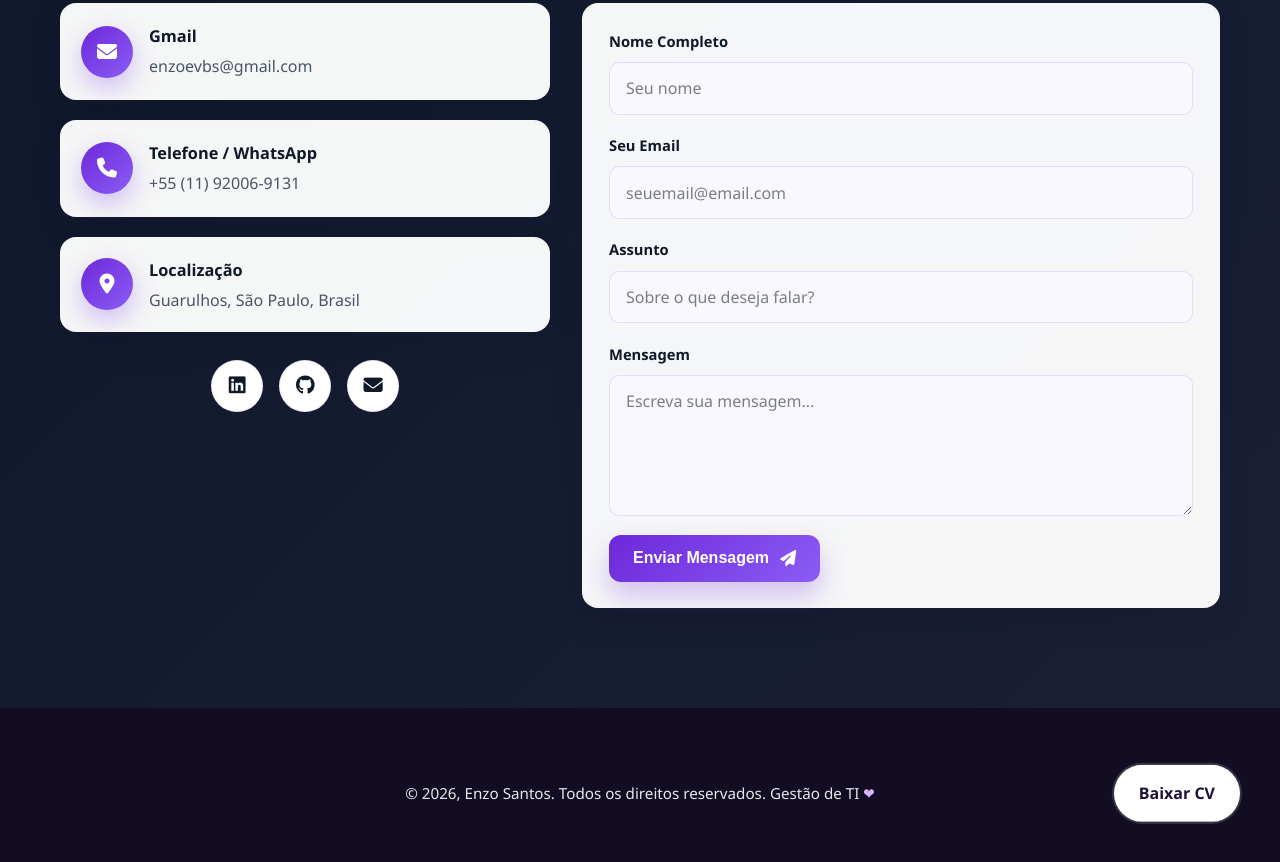
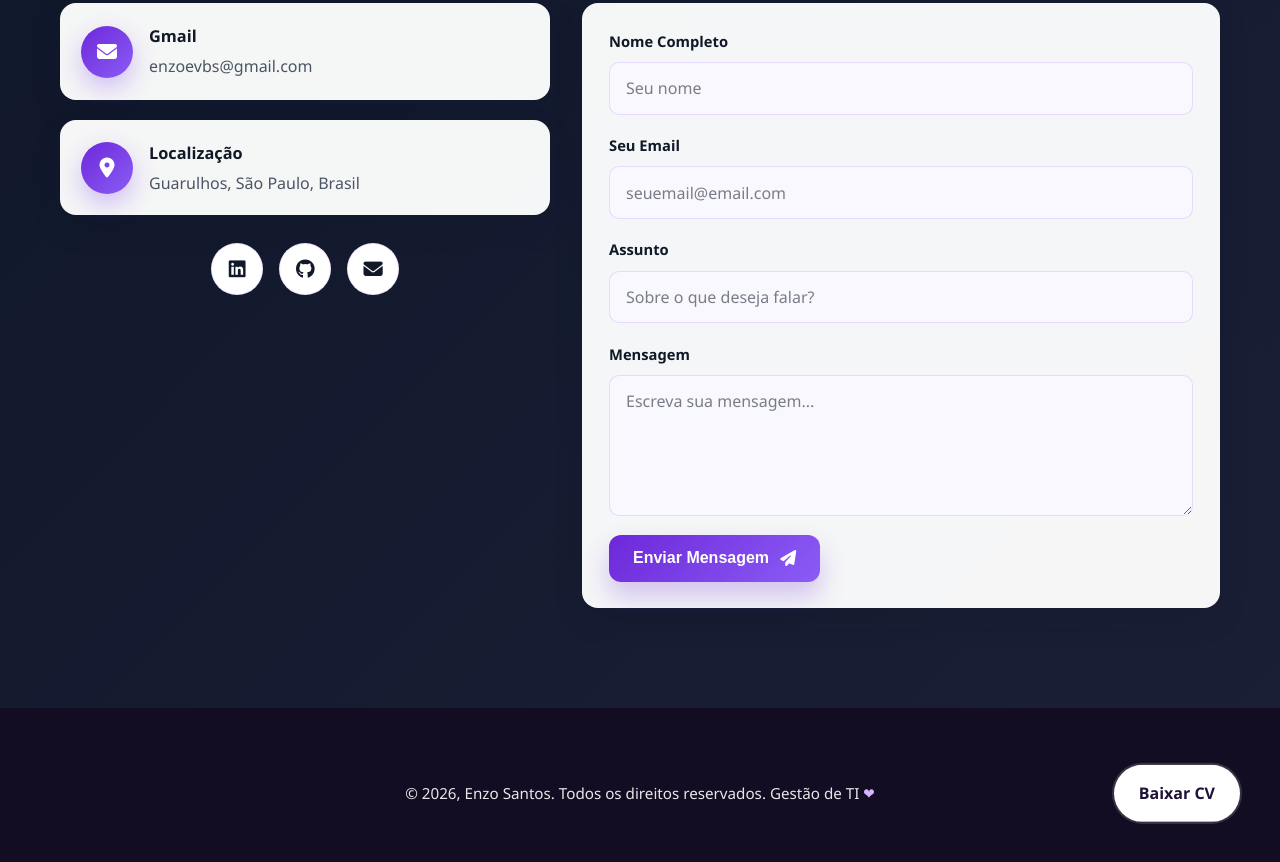
Before and after one commit to Enzoevbs/Portif-lioEnzoSantos, a plain HTML site: page myPortfol.html in a window 1280 px wide. Shown: the part 6202-7064 px from the top of the page. Drawn offline with Linux system fonts and the light colour scheme.

Commit message:
Remove o cartão central da seção de contato
Co-authored-by: Copilot <223556219+Copilot@users.noreply.github.com>

```diff
--- a/myPortfol.html
+++ b/myPortfol.html
@@ -434,16 +434,6 @@
 
                     <div class="contact-mini-card">
                         <div class="contact-icon">
-                            <i class="fa-solid fa-phone"></i>
-                        </div>
-                        <div class="contact-copy">
-                            <h4>Telefone / WhatsApp</h4>
-                            <a href="tel:+5511920069131">+55 (11) 92006-9131</a>
-                        </div>
-                    </div>
-
-                    <div class="contact-mini-card">
-                        <div class="contact-icon">
                             <i class="fa-solid fa-location-dot"></i>
                         </div>
                         <div class="contact-copy">
```
Also changed, not shown: index.html (+0 -10 lines).
